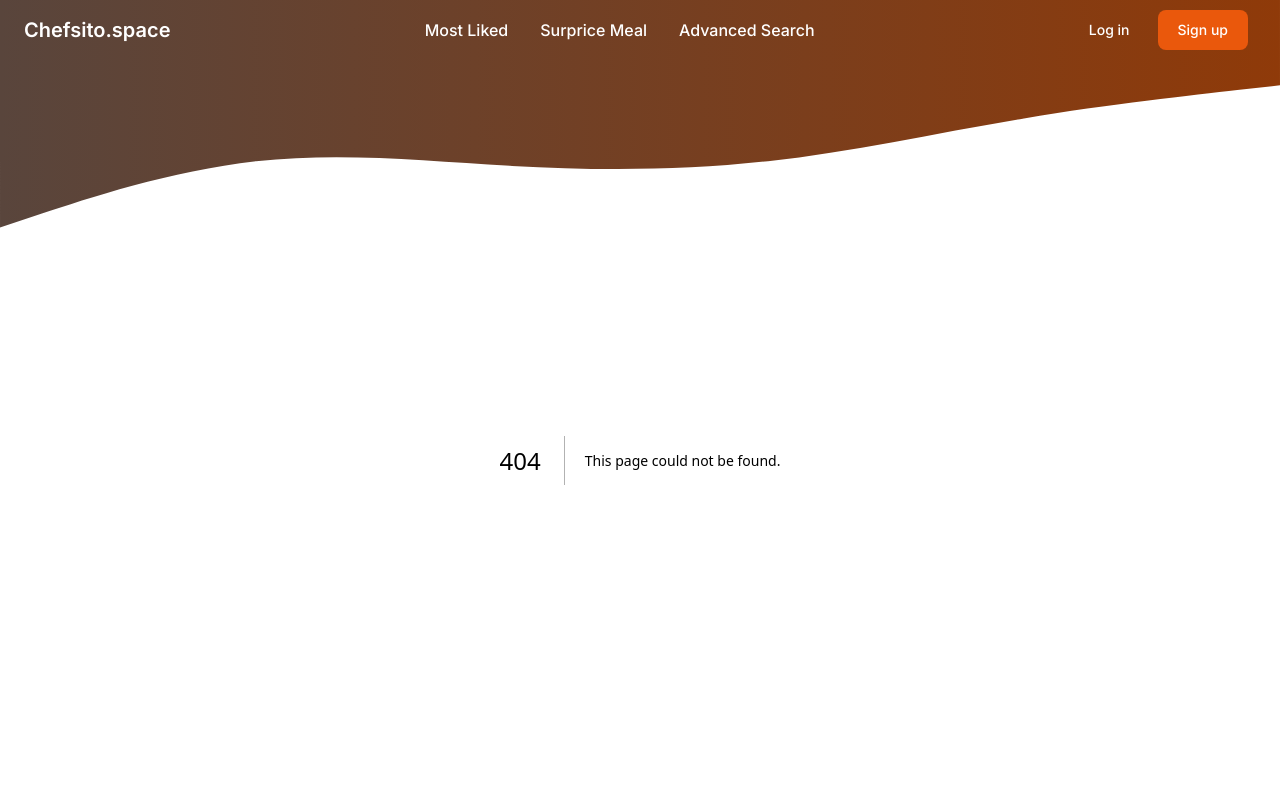
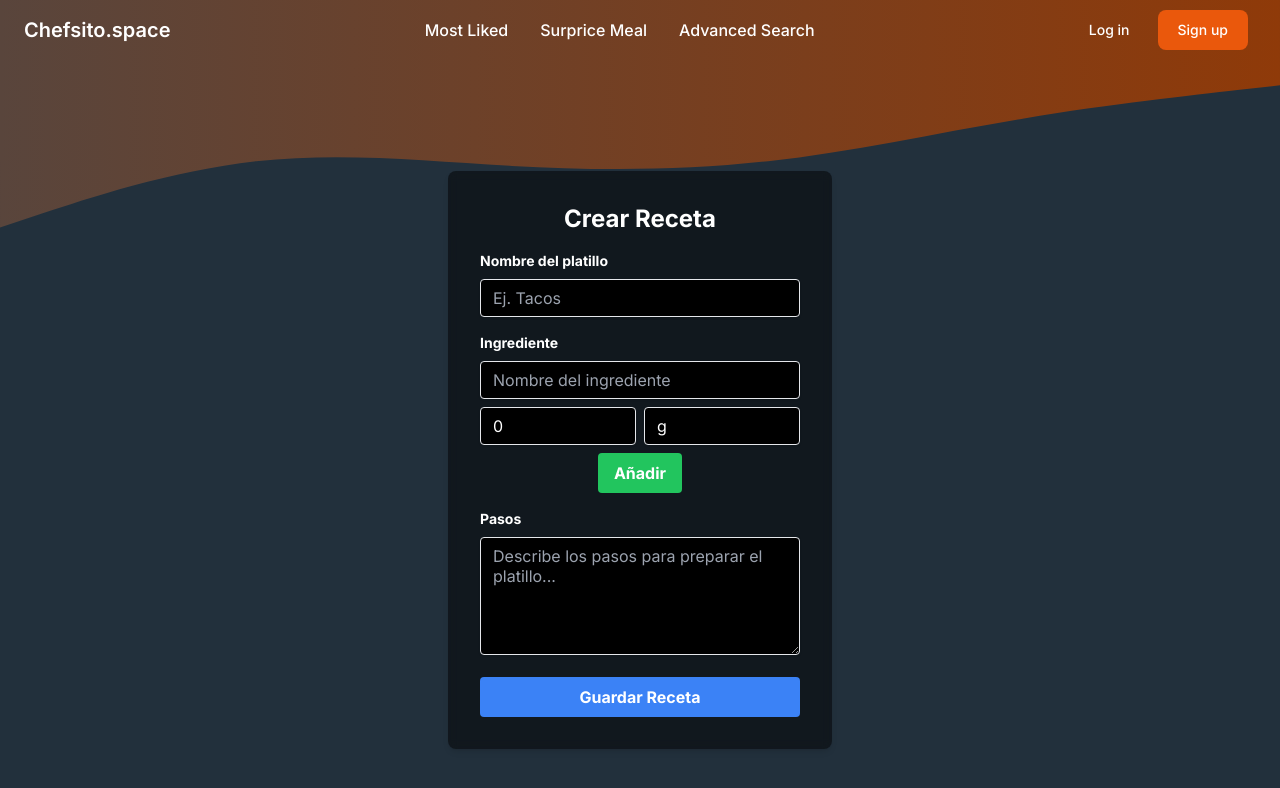
Before and after one commit to ByChanderZap/chefsito-space, a Next.js app: page /recipes/create in a window 1280 px wide. Before the commit this address had no page. Shown: the top 788 px of the page. Built offline with nearby package versions, Linux system fonts and the light colour scheme.

Commit message:
first version

```diff
--- /dev/null
+++ b/src/app/recipes/create/page.tsx
@@ -0,0 +1,167 @@
+"use client"; // Marca este componente como un Client Component
+
+import React, { useState, FormEvent } from "react";
+
+type Ingredient = {
+  name: string;
+  quantity: number;
+  unit: string;
+};
+
+export default function Create() {
+  // Definición de estados con tipos
+  const [dishName, setDishName] = useState<string>("");
+  const [ingredients, setIngredients] = useState<Ingredient[]>([]); // Estado para almacenar un array de ingredientes con cantidad y unidad
+  const [ingredientName, setIngredientName] = useState<string>(""); // Estado para el ingrediente individual
+  const [ingredientQuantity, setIngredientQuantity] = useState<number>(0); // Estado para la cantidad del ingrediente
+  const [ingredientUnit, setIngredientUnit] = useState<string>("g"); // Estado para la unidad de medida del ingrediente
+  const [steps, setSteps] = useState<string>("");
+
+  // Manejador para agregar un ingrediente al array
+  const handleAddIngredient = () => {
+    if (ingredientName.trim() && ingredientQuantity > 0) {
+      const newIngredient: Ingredient = {
+        name: ingredientName.trim(),
+        quantity: ingredientQuantity,
+        unit: ingredientUnit,
+      };
+
+      setIngredients((prevIngredients) => [...prevIngredients, newIngredient]);
+      setIngredientName(""); // Limpiar el campo del nombre del ingrediente después de agregarlo
+      setIngredientQuantity(0); // Restablecer cantidad a 0
+      setIngredientUnit("g"); // Restablecer unidad a 'g'
+    }
+  };
+
+  // Manejador para eliminar un ingrediente del array
+  const handleRemoveIngredient = (index: number) => {
+    setIngredients((prevIngredients) =>
+      prevIngredients.filter((_, i) => i !== index)
+    );
+  };
+
+  // Manejador de envío de formulario
+  const handleSubmit = (e: FormEvent<HTMLFormElement>) => {
+    e.preventDefault();
+    // Aquí puedes manejar la lógica para agregar los datos
+    console.log("Nombre del platillo:", dishName);
+    console.log("Ingredientes:", ingredients);
+    console.log("Pasos:", steps);
+
+    // Restablecer los campos después de enviar
+    setDishName("");
+    setIngredients([]);
+    setSteps("");
+  };
+
+  return (
+    <div className="flex items-center justify-center min-h-screen">
+      <div className="bg-black bg-opacity-50 p-8 rounded-lg shadow-md w-96 backdrop-blur-sm">
+        <h2 className="text-2xl font-bold mb-4 text-white text-center">Crear Receta</h2>
+        <form onSubmit={handleSubmit}>
+          <div className="mb-4">
+            <label className="block text-white text-sm font-bold mb-2">
+              Nombre del platillo
+            </label>
+            <input
+              type="text"
+              value={dishName}
+              onChange={(e) => setDishName(e.target.value)}
+              className="shadow appearance-none border rounded w-full py-2 px-3 bg-black text-white leading-tight focus:outline-none focus:shadow-outline"
+              placeholder="Ej. Tacos"
+              required
+            />
+          </div>
+
+          <div className="mb-4">
+            <label className="block text-white text-sm font-bold mb-2">
+              Ingrediente
+            </label>
+            <div className="mb-2">
+              <input
+                type="text"
+                value={ingredientName}
+                onChange={(e) => setIngredientName(e.target.value)}
+                className="shadow appearance-none border rounded w-full py-2 px-3 bg-black text-white leading-tight focus:outline-none focus:shadow-outline"
+                placeholder="Nombre del ingrediente"
+              />
+            </div>
+            <div className="flex mb-2">
+              <input
+                type="number"
+                value={ingredientQuantity}
+                onChange={(e) => setIngredientQuantity(Number(e.target.value))}
+                className="shadow appearance-none border rounded w-1/2 py-2 px-3 bg-black text-white leading-tight focus:outline-none focus:shadow-outline mr-2"
+                placeholder="Cantidad"
+                min="0"
+              />
+              <select
+                value={ingredientUnit}
+                onChange={(e) => setIngredientUnit(e.target.value)}
+                className="shadow appearance-none border rounded w-1/2 py-2 px-3 bg-black text-white leading-tight focus:outline-none focus:shadow-outline"
+              >
+                <option value="g">g</option>
+                <option value="kg">kg</option>
+                <option value="oz">oz</option>
+                <option value="tsp">tsp</option>
+                <option value="tbsp">tbsp</option>
+                <option value="pz">pz</option>
+                <option value="cup">cup</option>
+              </select>
+            </div>
+
+            {/* Centrar el botón de Añadir */}
+            <div className="flex justify-center">
+              <button
+                type="button"
+                onClick={handleAddIngredient}
+                className="bg-green-500 hover:bg-green-700 text-white font-bold py-2 px-4 rounded focus:outline-none focus:shadow-outline"
+              >
+                Añadir
+              </button>
+            </div>
+
+            {/* Lista de ingredientes añadidos */}
+            {ingredients.length > 0 && (
+              <ul className="mt-2 list-disc list-inside text-white">
+                {ingredients.map((ing, index) => (
+                  <li key={index} className="flex items-center justify-between">
+                    <span>{`${ing.quantity} ${ing.unit} de ${ing.name}`}</span>
+                    <button
+                      type="button"
+                      onClick={() => handleRemoveIngredient(index)}
+                      className="text-red-500 hover:text-red-700 focus:outline-none"
+                    >
+                      ✕
+                    </button>
+                  </li>
+                ))}
+              </ul>
+            )}
+          </div>
+
+          <div className="mb-4">
+            <label className="block text-white text-sm font-bold mb-2">
+              Pasos
+            </label>
+            <textarea
+              value={steps}
+              onChange={(e) => setSteps(e.target.value)}
+              className="shadow appearance-none border rounded w-full py-2 px-3 bg-black text-white leading-tight focus:outline-none focus:shadow-outline"
+              placeholder="Describe los pasos para preparar el platillo..."
+              rows={5}
+              required
+            ></textarea>
+          </div>
+
+          <button
+            type="submit"
+            className="bg-blue-500 hover:bg-blue-700 text-white font-bold py-2 px-4 rounded focus:outline-none focus:shadow-outline w-full"
+          >
+            Guardar Receta
+          </button>
+        </form>
+      </div>
+    </div>
+  );
+}
```
